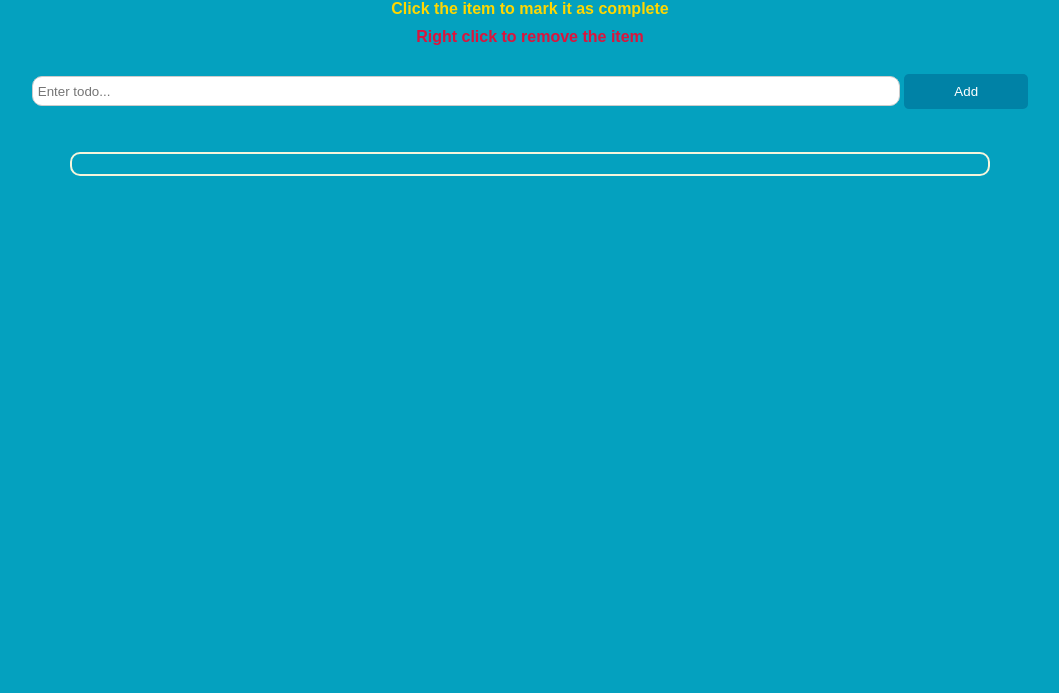
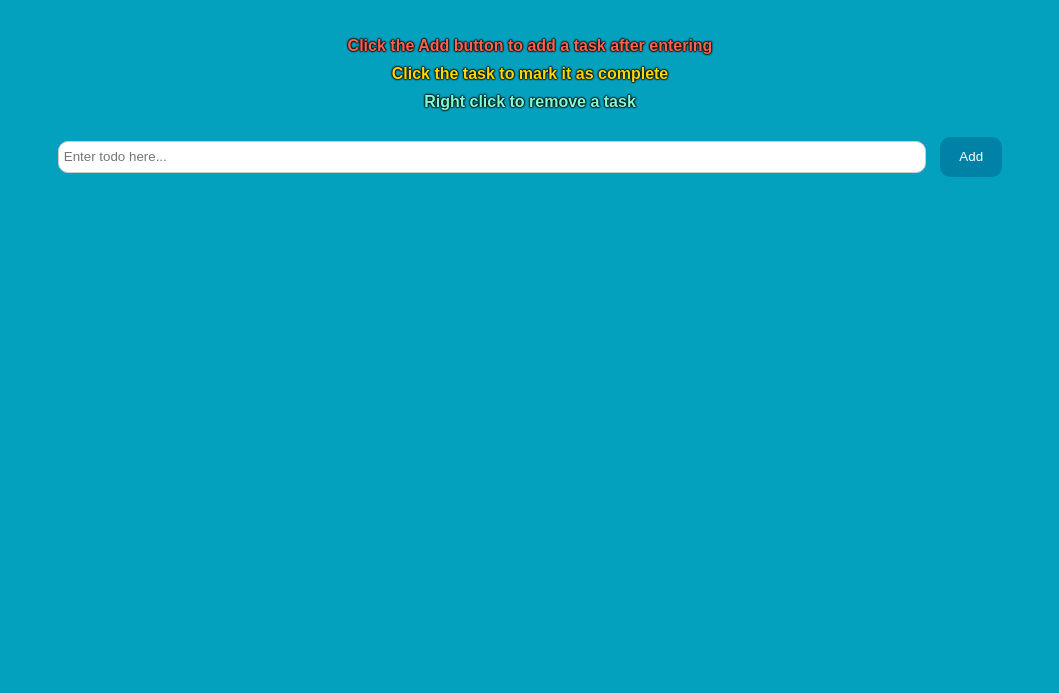
Before and after one commit to RajivDalal/ToDoList, a plain HTML site: page index.html in a window 1280 px wide. Shown: the part 107-800 px from the top of the page, without its empty margins (110-1169 px from the left). Drawn offline with Linux system fonts and the light colour scheme.

Commit message:
Styles fixes 2

```diff
--- a/index.html
+++ b/index.html
@@ -10,13 +10,14 @@
 
 
     <h1>To Do List</h1>
-    <p style="color:gold;">Click the item to mark it as complete</p>
-    <p style="color: crimson;">Right click to remove the item</p>
+    <p style="color: tomato;">Click the Add button to add a task after entering</p>
+    <p style="color: gold;">Click the task to mark it as complete</p>
+    <p style="color: aquamarine;">Right click to remove a task</p>
 
     <div class="form">
-        <form onsubmit="return addToDo()">
-            <input placeholder="Enter todo..." class="todo" type="text" id="enter">
-            <button class="submit" type="submit">Add</button>
+        <form class="flex" onsubmit="addToDo()">
+            <input placeholder="Enter todo here..." class="todo" type="text" id="enter" required>
+            <button class="submit" type="button">Add</button>
         </form>
     </div>
 
--- a/script.js
+++ b/script.js
@@ -6,7 +6,7 @@ function addToDo()
     const input = document.querySelector('#enter');
 
     const ul = document.querySelector('ul');
-    ul.innerHTML += `<li>${input.value}</li>`;
+    ul.innerHTML += `<li>${input.value}</li> <hr>`;
 
     const lis = document.querySelectorAll('li');
     const li = lis[lis.length-1];
--- a/styles.css
+++ b/styles.css
@@ -9,7 +9,7 @@ body
 h1
 {
     font-family: 'Franklin Gothic Medium', 'Arial Narrow', Arial, sans-serif;
-    font-size: 48px;
+    font-size: 68px;
     font-weight: bolder;
     color: azure;
     margin-top: 20px;
@@ -17,9 +17,12 @@ h1
 
 p
 {
-    color:aliceblue;
     font-weight: bolder;
     margin: 10px;
+    text-shadow: 0 0 2px #000,
+                0 0 2px #000,
+                0 0 2px #000,
+                0 0 2px #000;
 }
 
 .form
@@ -30,7 +33,7 @@ p
 input.todo
 {
     width: 70%;
-    height: 30px;
+    height: 32px;
     margin: 10px auto;
     border-radius: 10px;
     padding: 5px;
@@ -39,13 +42,20 @@ input.todo
 
 button.submit
 {
-    width: 10%;
-    height: 35px;
+    width: 5%;
+    height: 40px;
     border: none;
     background-color: #0082A6;
     color: white;
-    border-radius: 5px;
+    border-radius: 10px;
     cursor: pointer;
+    margin-left: 10px;
+    transition: all ease-in-out 300ms;
+}
+
+button.submit:hover
+{
+    background-color: #006986;
 }
 
 ul
@@ -54,9 +64,7 @@ ul
     list-style-type: circle;
     display: inline-block;
     text-align: left;
-    border: 2px solid beige;
     padding: 10px;
-    border-radius: 10px;
 }
 
 li
@@ -65,7 +73,6 @@ li
     color:aliceblue;
     margin: 10px;
     padding: 5px;
-    border-bottom: 1px solid #CCCCCC;
 }
 
 li:last-child
@@ -79,3 +86,9 @@ li:hover
     font-size: 1.2em;
     color: #0082A6
 }
+
+hr
+{
+    height: 1px;
+    border: 1px solid #CCCCCC
+}
```
